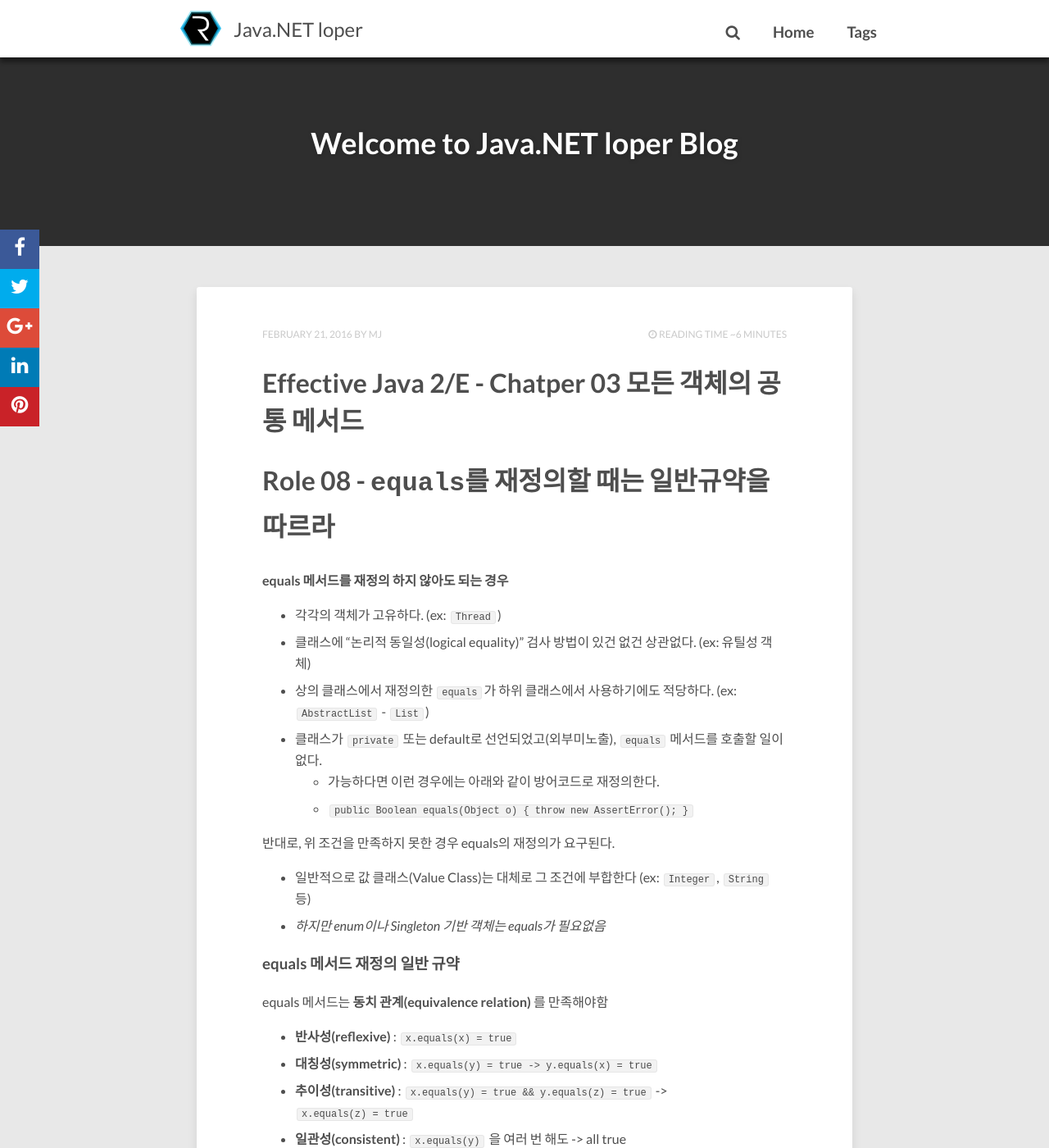
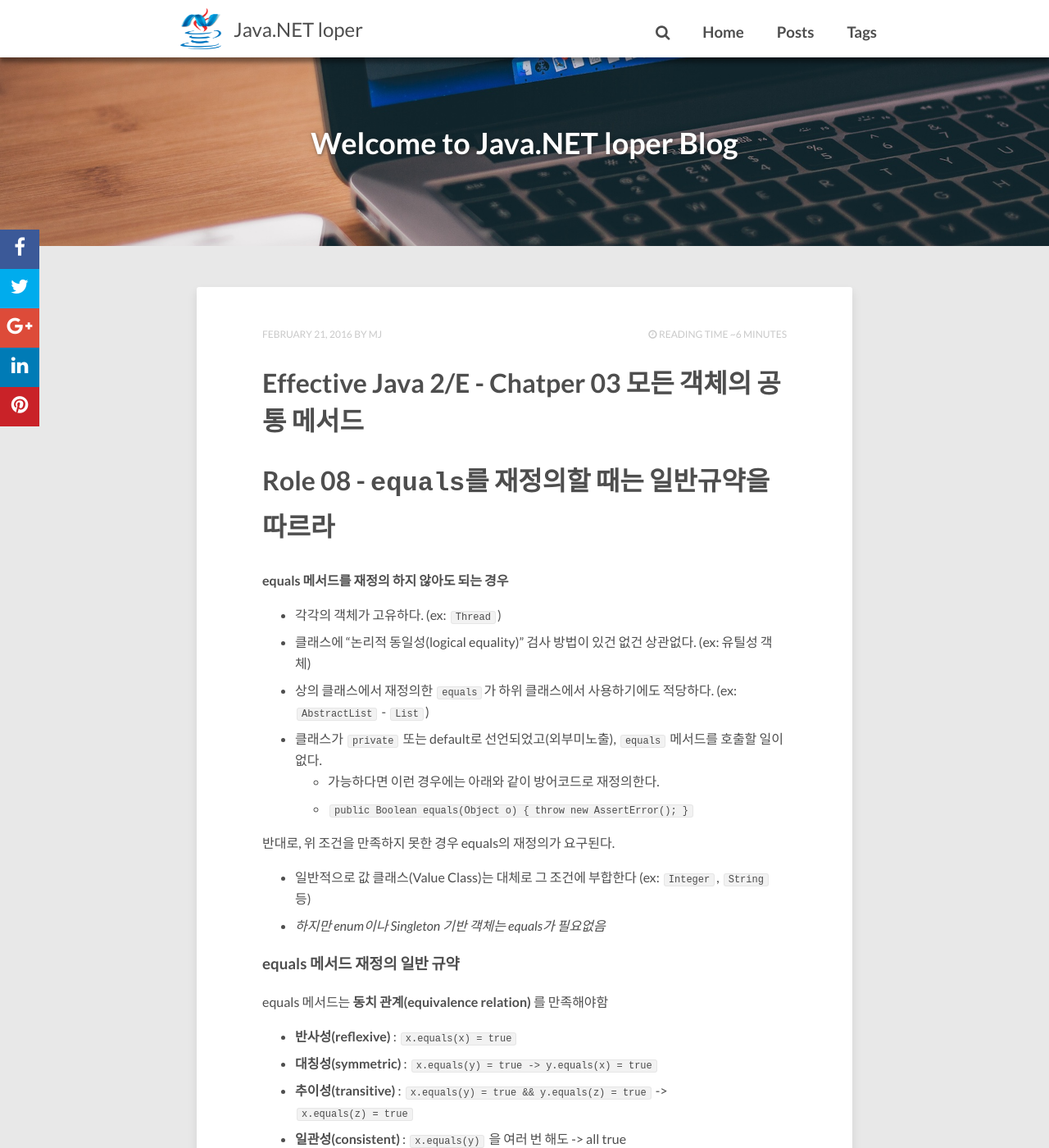
Before and after one commit to redutan/redutan.github.io, a Jekyll site: the page built from index.html, in a window 1280 px wide and 1400 px high. Shown: the whole window at 82% size. Built offline with Jekyll 4.4.1, drawn with Linux system fonts in a browser that asks for light colours; nearby versions of some CDN libraries; the list of posts is cut into pages by our own code; comment, search, counter and statistics services are not loaded.

Commit message:
이미지변경와 posts 페이지 추가

```diff
--- a/_config.yml
+++ b/_config.yml
@@ -21,11 +21,11 @@
   #   url: 'http://github.com/aron-bordin/neo-hpstr-jekyll-theme'
   # - title: 'Install'
   #   url: '/theme-setup/'
+  - title: 'Posts'
+    url: '/posts'
   - title: 'Tags'
     url: '/tags'
-  # - title: 'Categories'
-  #   url: '/categories'
-  #   type: 'categories'
+    # type: 'categories'
   # - title: 'Favorites'
   #   url: '#'
     # submenu:
--- a/_sass/_page.scss
+++ b/_sass/_page.scss
@@ -467,6 +467,9 @@
 	height: 100%;
 	overflow: hidden;
 	height: 50px;
+	background-image: url(/images/title1.jpg);
+	background-repeat: no-repeat;
+	background-size: 100%;
 	@media #{$medium} {
 		background-color: $header-color;
 		min-height: 300px;
```
Also changed, not shown: images/logo.png, images/logo2.png (added), images/title1.jpg (added).
